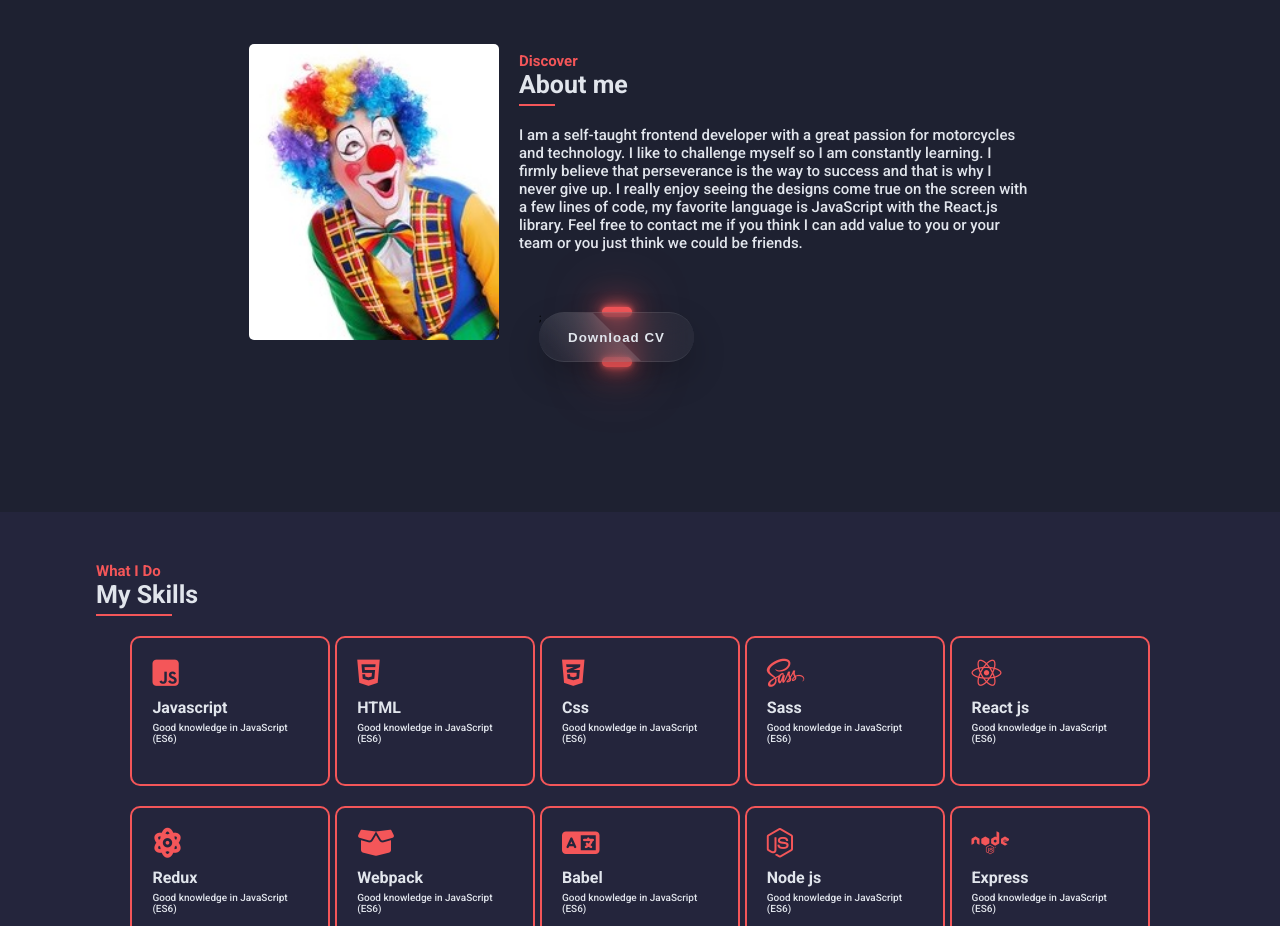
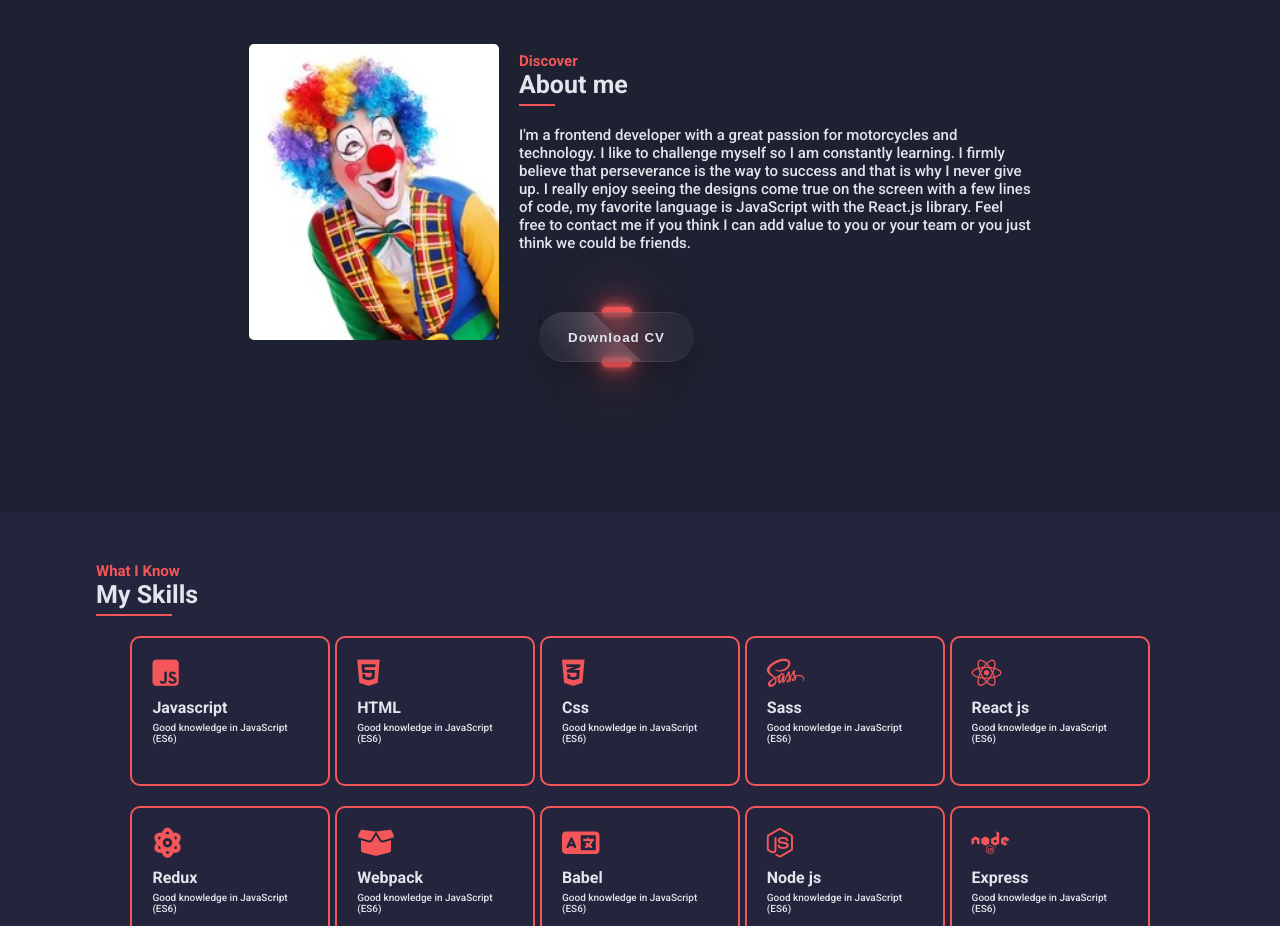
Before and after one commit to renedelcarpio/portfolio, a React (Create React App) app: page / in a window 1280 px wide. Shown: the part 920-1846 px from the top of the page. Built offline with nearby package versions, Linux system fonts and the light colour scheme.

Commit message:
changes in titles

```diff
--- a/src/components/Pages/About/About.js
+++ b/src/components/Pages/About/About.js
@@ -12,14 +12,13 @@ const About = () => {
 				<h1 className='about__title'>About me</h1>
 				<hr size='2px' width='7%' color='#f45659' />
 				<p className='about__paragraph'>
-					I am a self-taught frontend developer with a great passion for
-					motorcycles and technology. I like to challenge myself so I am
-					constantly learning. I firmly believe that perseverance is the way to
-					success and that is why I never give up. I really enjoy seeing the
-					designs come true on the screen with a few lines of code, my favorite
-					language is JavaScript with the React.js library. Feel free to contact
-					me if you think I can add value to you or your team or you just think
-					we could be friends.
+					I'm a frontend developer with a great passion for motorcycles and
+					technology. I like to challenge myself so I am constantly learning. I
+					firmly believe that perseverance is the way to success and that is why
+					I never give up. I really enjoy seeing the designs come true on the
+					screen with a few lines of code, my favorite language is JavaScript
+					with the React.js library. Feel free to contact me if you think I can
+					add value to you or your team or you just think we could be friends.
 				</p>
 				<Button>Download CV</Button>
 			</div>
--- a/src/components/Pages/Skills/Skills.js
+++ b/src/components/Pages/Skills/Skills.js
@@ -8,7 +8,7 @@ const Skills = () => {
 	return (
 		<div id='skills' className='skills'>
 			<div className='skills__title'>
-				<h4 className='about__discover'>What I Do</h4>
+				<h4 className='about__discover'>What I Know</h4>
 				<h1 className='about__title'>My Skills</h1>
 				<hr size='2px' width='7%' color='#f45659' />
 			</div>
```
